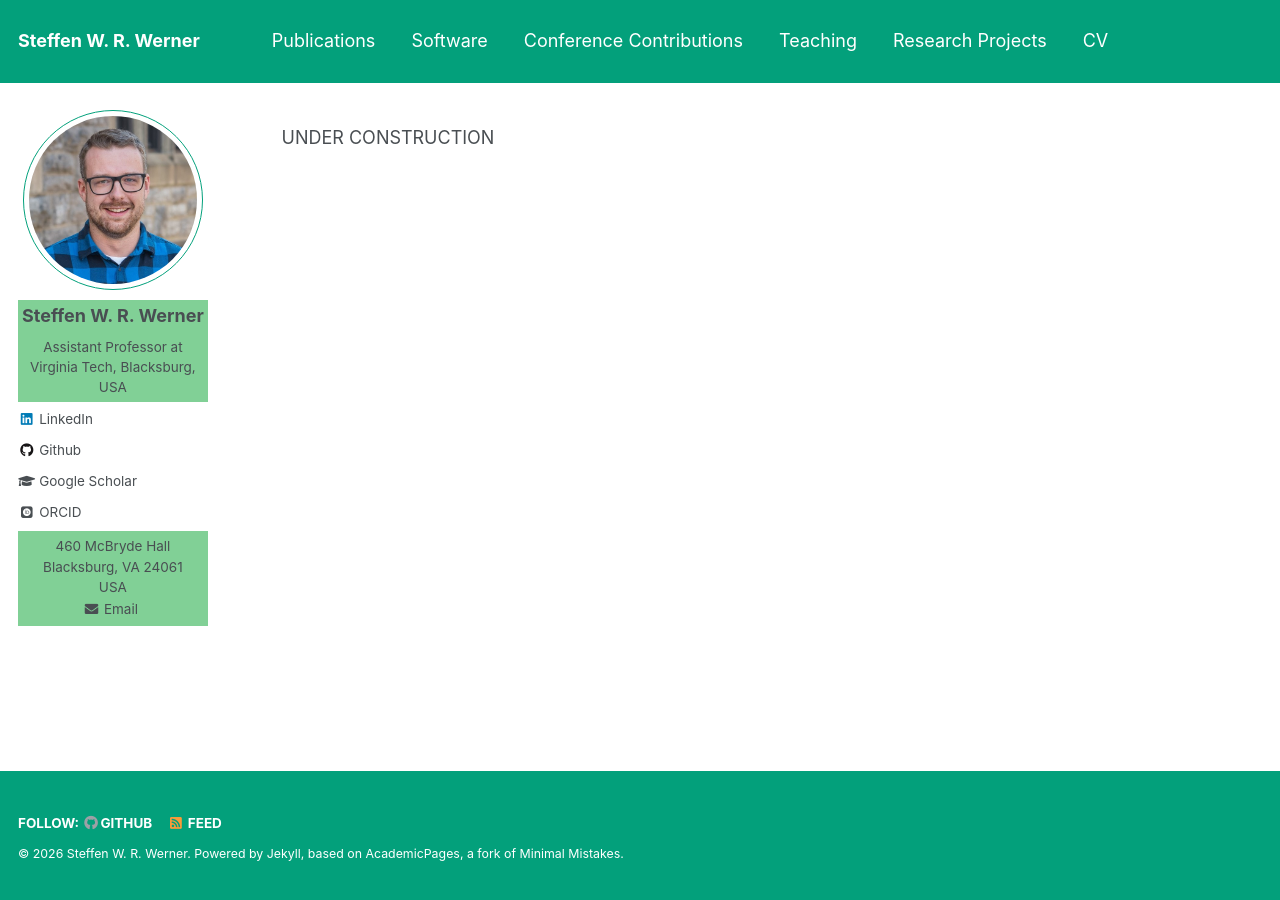
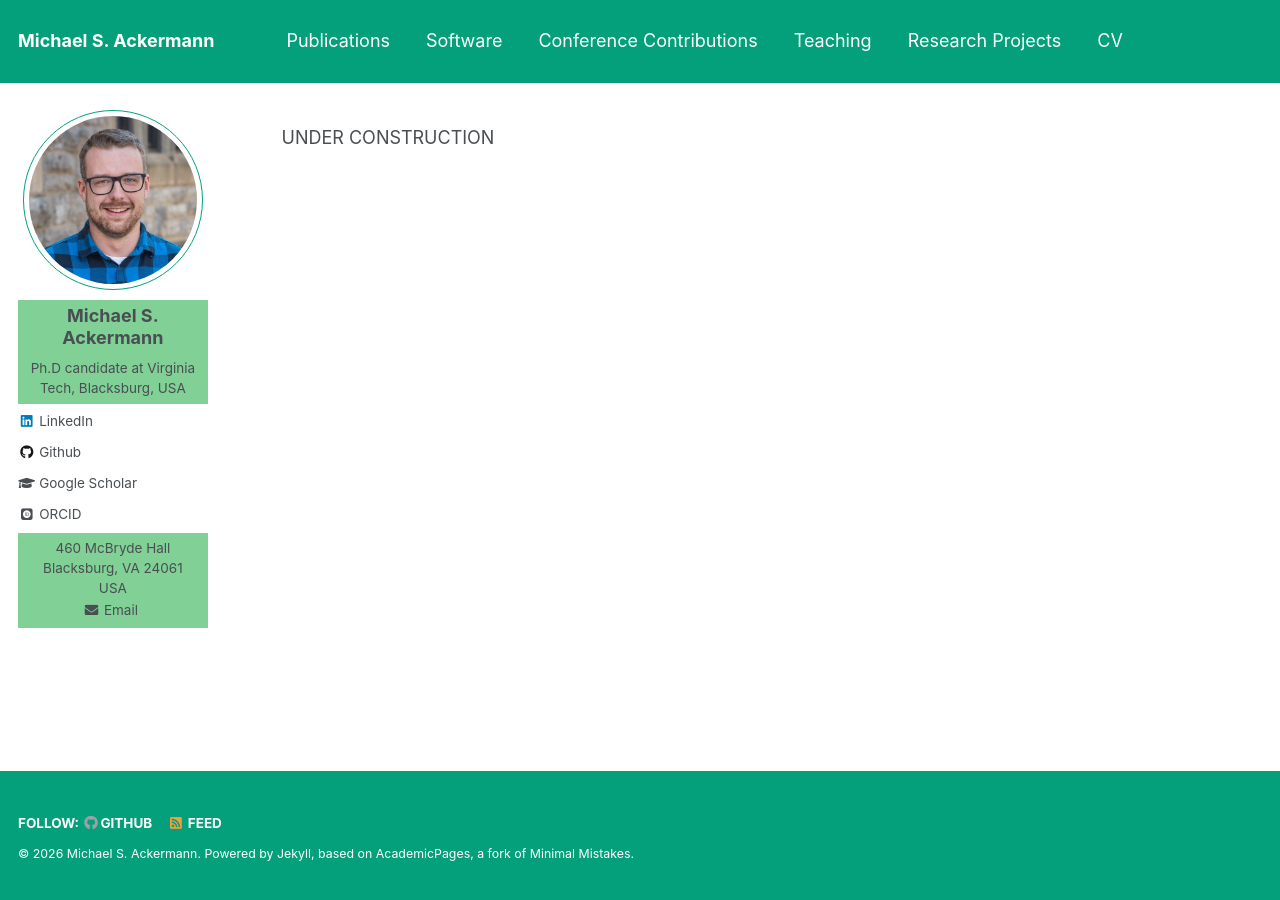
Before and after one commit to Mike-Ackermann/MSAckermann, a Jekyll site: the page built from _pages/about.md, in a window 1280 px wide. Built offline with Jekyll 4.4.1, drawn with Linux system fonts in a browser that asks for light colours; some web fonts are replaced.

Commit message:
personal info

```diff
--- a/_config.yml
+++ b/_config.yml
@@ -7,13 +7,13 @@
 
 # Site Settings
 locale                   : "en-US"
-title                    : "Steffen W. R. Werner"
+title                    : "Michael S. Ackermann"
 title_separator          : "-"
-name                     : &name "Steffen W. R. Werner"
-description              : &description "Assistant Professor at Department of Mathematics and Division of Computational Modeling and Data Analytics, Virginia Tech, USA"
-url                      : https://ninsteve.github.io # http://localhost:4000 # the base hostname & protocol for your site e.g. "https://mmistakes.github.io"
+name                     : &name "Michael S. Ackermann"
+description              : &description "Ph.D candidate at Department of Mathematics, Virginia Tech, USA"
+url                      : https://mike-ackermann.github.io # http://localhost:4000 # the base hostname & protocol for your site e.g. "https://mmistakes.github.io"
 baseurl                  : "" # the subpath of your site, e.g. "/blog"
-repository               : "ninsteve/ninsteve.github.io"
+repository               : "Mike-Ackermann/MSAckermann.github.io"
 teaser                   :  # filename of teaser fallback teaser image placed in /images/, .e.g. "500x300.png"
 breadcrumbs              : false # true, false (default)
 words_per_minute         : 160
@@ -32,7 +32,7 @@ comments:
     colorscheme          : # "light" (default), "dark"
 staticman:
   allowedFields          : ['name', 'email', 'url', 'message']
-  branch                 : "gh-pages" # "master", "gh-pages"
+  branch                 : "main" # "master", "gh-pages"
   commitMessage          : "New comment."
   filename               : comment-{@timestamp}
   format                 : "yml"
@@ -80,17 +80,17 @@ analytics:
 
 # Site Author
 author:
-  name             : "Steffen W. R. Werner"
+  name             : "Michael S. Ackermann"
   avatar           : "profile.jpg"
-  bio              : "Assistant Professor at Virginia Tech, Blacksburg, USA"
+  bio              : "Ph.D candidate at Virginia Tech, Blacksburg, USA"
   location_str     : "460 McBryde Hall"
   location_plc     : "Blacksburg, VA 24061"
   location_ctr     : "USA"
   location         :
   employer         :
   pubmed           :
-  googlescholar    : "https://scholar.google.de/citations?user=F2v1uKAAAAAJ&hl=en"
-  email            : "steffen.werner@vt.edu"
+  googlescholar    : "https://scholar.google.com/citations?user=PcWZQloAAAAJ&hl=en"
+  email            : "amike98@vt.edu"
   researchgate     :
   uri              :
   bitbucket        :
@@ -99,14 +99,14 @@ author:
   flickr           :
   facebook         :
   foursquare       :
-  github           : "https://github.com/ninsteve"
+  github           : "https://github.com/Mike-Ackermann"
   google_plus      :
   keybase          :
   instagram        :
   impactstory      :
   lastfm           :
-  linkedin         : "https://www.linkedin.com/in/steffen-w-r-werner-8266661a3/"
-  orcid            : "https://orcid.org/0000-0003-1667-4862"
+  linkedin         : "https://www.linkedin.com/in/michael-ackermann-86461412b/"
+  orcid            : "https://orcid.org/0000-0003-3581-6299"
   pinterest        :
   soundcloud       :
   stackoverflow    :
```
